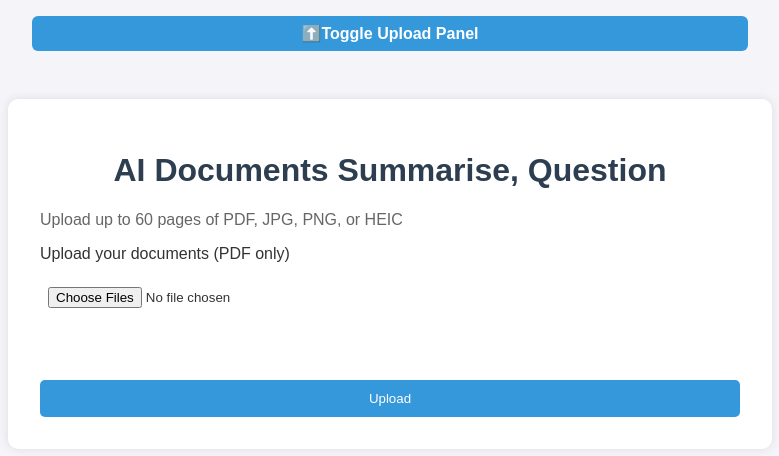
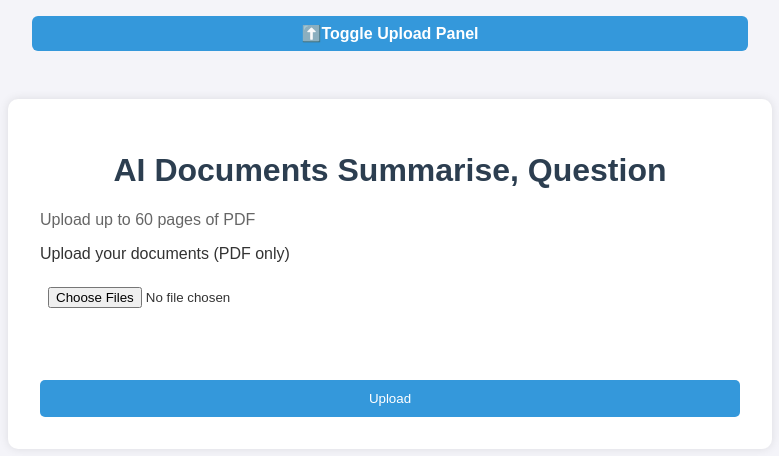
Before and after one commit to vishu1912/AI-Document-reader, a Flask app: page / in a window 1280 px wide. Shown: the top 456 px of the page, without its empty margins (250-1029 px from the left). Run offline with Flask 3, Linux system fonts and the light colour scheme; some libraries are stand-ins or nearby versions.

Commit message:
Update index.html

```diff
--- a/templates/index.html
+++ b/templates/index.html
@@ -18,7 +18,7 @@
   <div class="container" id="upload-section">
     <h1>AI Documents Summarise, Question</h1>
     <p style="font-size: 1rem; color: #666; margin-top: 0;">
-  Upload up to 60 pages of PDF, JPG, PNG, or HEIC
+  Upload up to 60 pages of PDF
 </p>
     <form method="POST" enctype="multipart/form-data" onsubmit="return handleUpload(event)">
       <label for="documents">Upload your documents (PDF only)</label>
```
